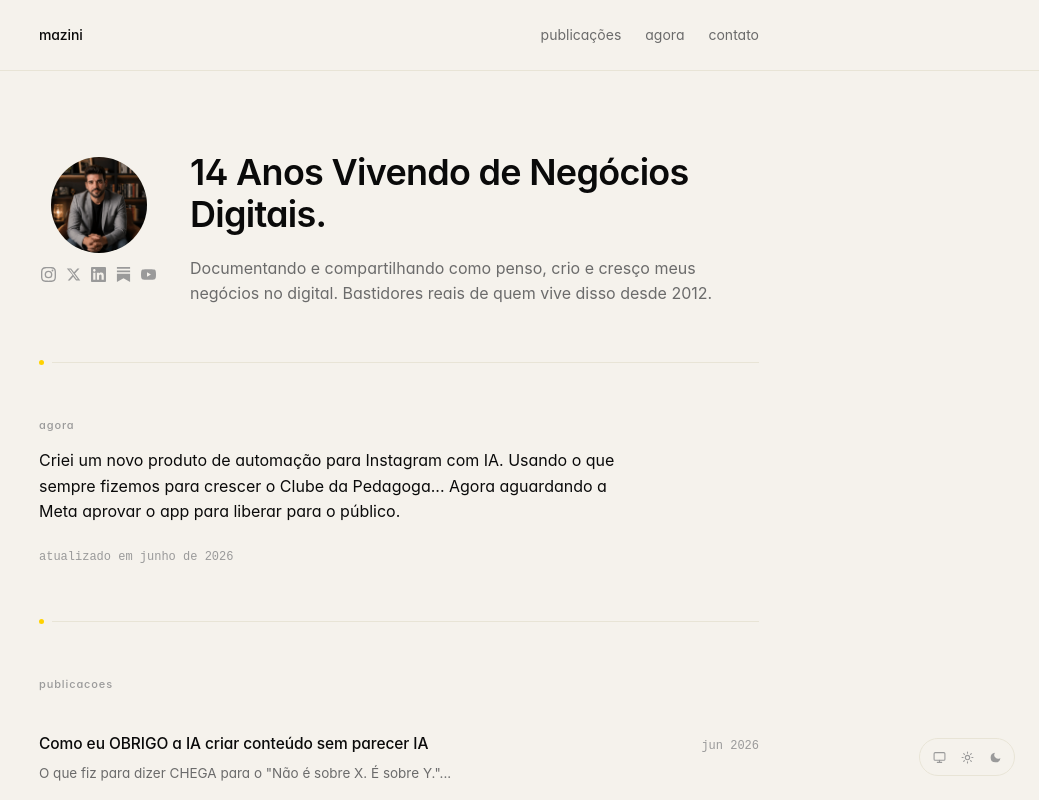
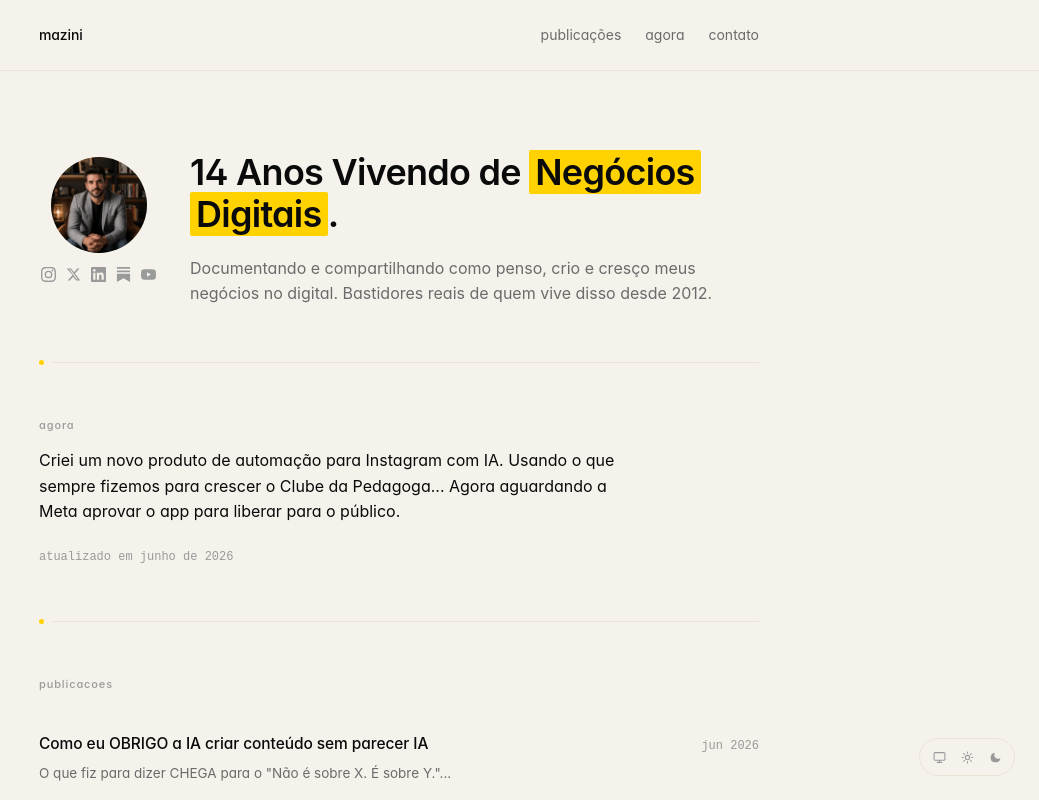
Before and after one commit to luizmazini/luizmazini-site, a Nuxt app: page / in a window 1280 px wide. Shown: the top 800 px of the page, without its empty margins (241-1280 px from the left). Built offline with nearby package versions, Linux system fonts and the light colour scheme.

Commit message:
mudança do posicionamento

```diff
--- a/app/components/HeroBlock.vue
+++ b/app/components/HeroBlock.vue
@@ -79,7 +79,7 @@
 
     <div class="hero-text">
       <h1 class="hero-tese">
-        14 Anos Vivendo de Negócios Digitais.
+        14 Anos Vivendo de <AccentMark>Negócios Digitais</AccentMark>.
       </h1>
 
       <p class="hero-apoio">
```
